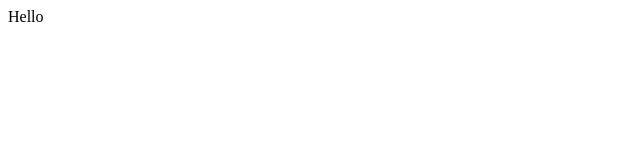
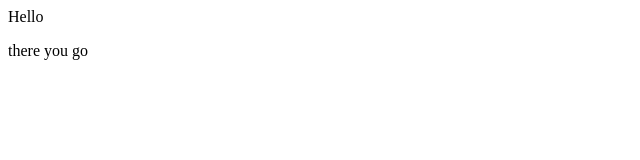
Before and after one commit to guhagourab/git_demo, a plain HTML site: page index.html in a window 1280 px wide. Shown: the full height of the page, 0-640 px from the left. Drawn offline with Linux system fonts and the light colour scheme.

Commit message:
made channges in the in dex file in main branch

```diff
--- a/index.html
+++ b/index.html
@@ -1 +1,2 @@
 <div>Hello</div>
+<p>there you go</p>
```
